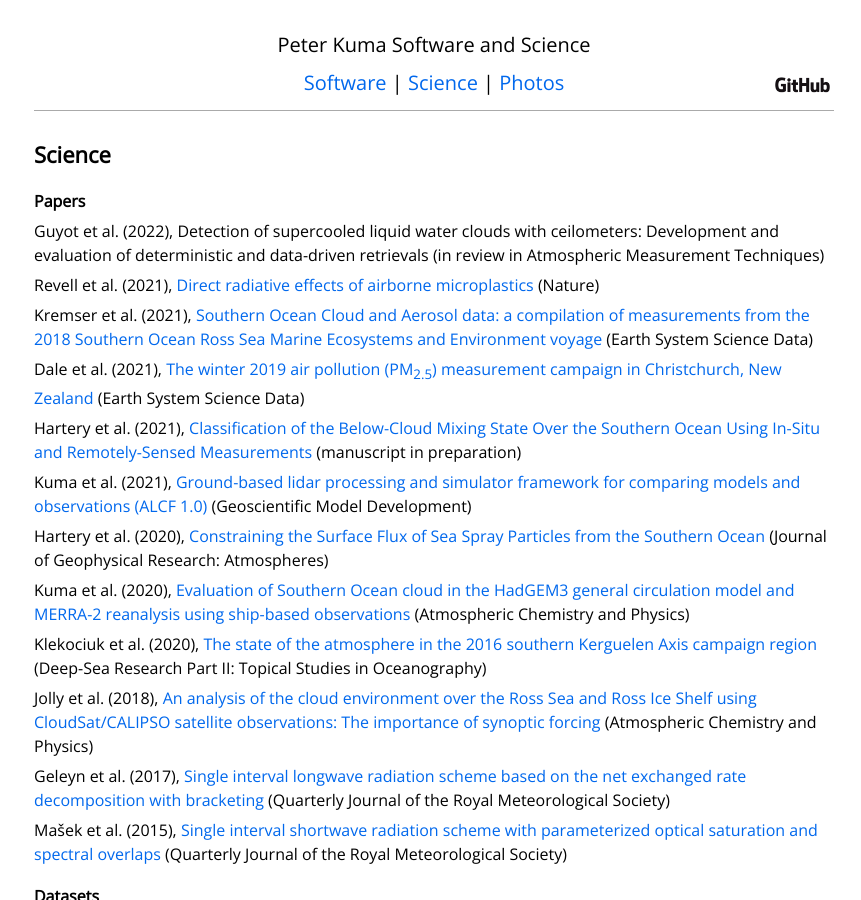
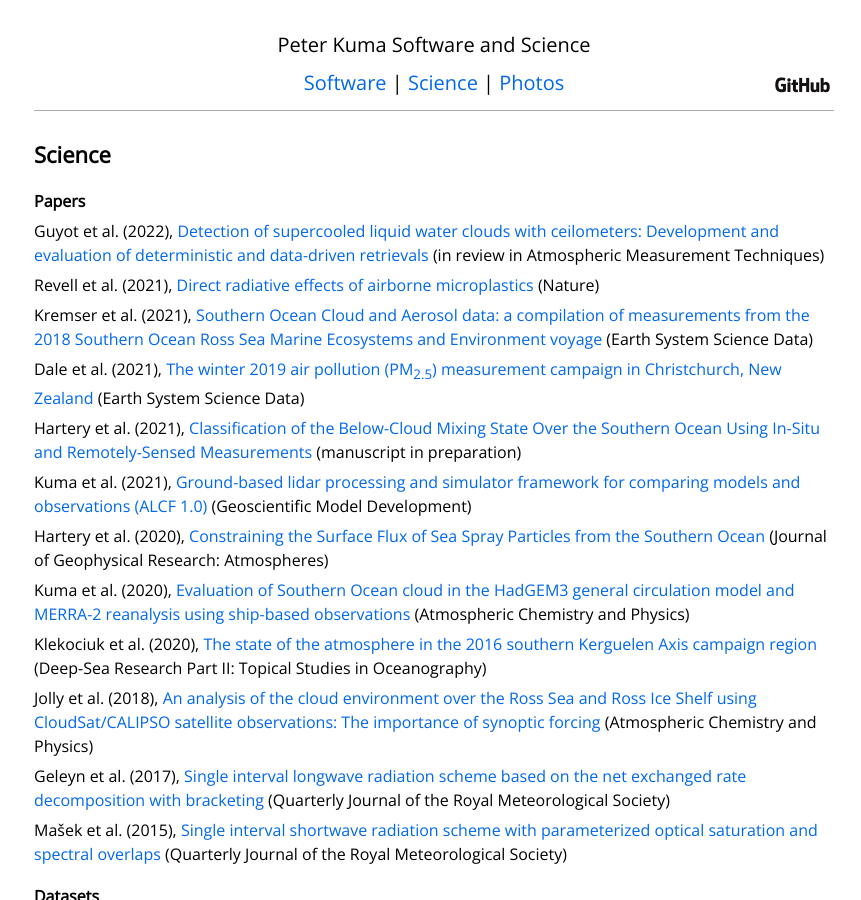
Before and after one commit to peterkuma/peterkuma.net, a Jekyll site: the page built from science/index.md, in a window 1280 px wide and 900 px high. Shown: the whole window, without its empty margins (206-1067 px from the left). Built offline with Jekyll 4.4.1, drawn with Linux system fonts in a browser that asks for light colours; part of the change alters nothing that is shown.

```diff
--- a/science/index.md
+++ b/science/index.md
@@ -7,7 +7,7 @@ layout: default
 
 ## Papers
 
-Guyot et al. (2022), Detection of supercooled liquid water clouds with ceilometers: Development and evaluation of deterministic and data-driven retrievals (in review in Atmospheric Measurement Techniques)
+Guyot et al. (2022), [Detection of supercooled liquid water clouds with ceilometers: Development and evaluation of deterministic and data-driven retrievals](https://amt.copernicus.org/preprints/amt-2022-10/) (in review in Atmospheric Measurement Techniques)
 
 Revell et al. (2021), [Direct radiative effects of airborne microplastics](papers/revell_et_al_2021/) (Nature)
 
```
